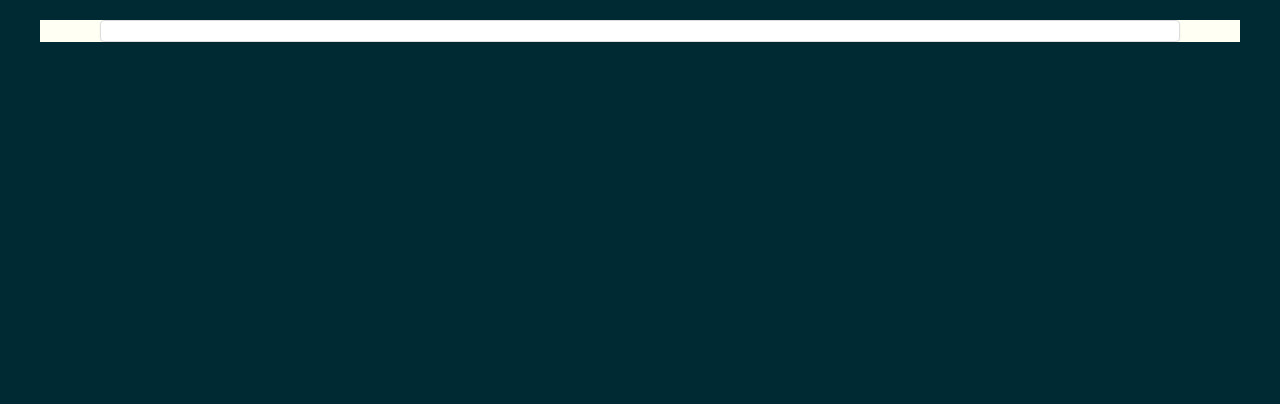
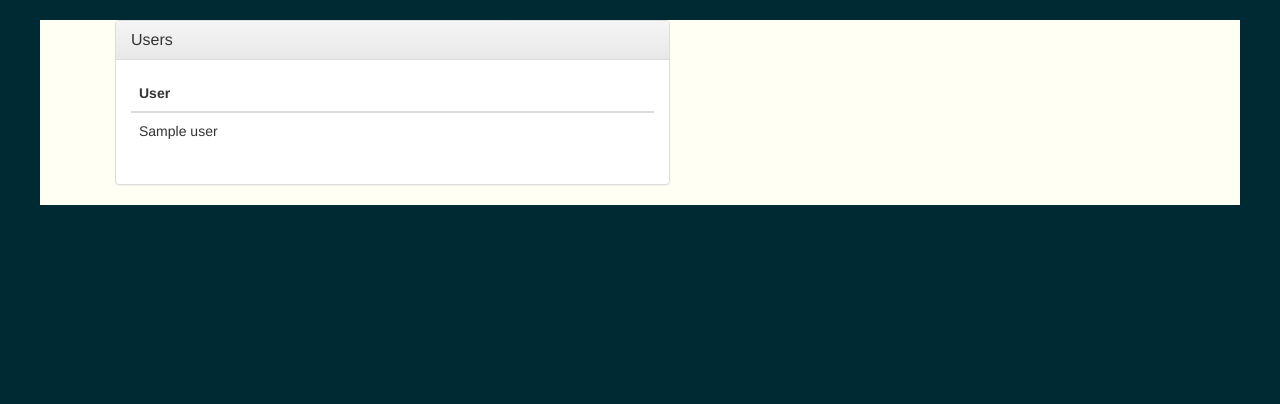
Before and after one commit to EthanLowenthal/userlogin, a Python web app: template templates/manage.html in a window 1280 px wide. Shown: the part 51-455 px from the top of the page. Run offline with Jinja, Linux system fonts and the light colour scheme; the template is opened without the code that fills it: most values are stand-ins (such as "Sample title", 1, 10 or a date in 2020); some libraries are stand-ins or nearby versions.

Commit message:
got manage lists working

```diff
--- a/templates/manage.html
+++ b/templates/manage.html
@@ -1,6 +1,32 @@
 {% extends "layout.html" %}
 {% block body %}
-<div class="list-group">
-    <button type="button" class="list-group-item">{{ user }}</button>
+
+
+<div class="container">
+    <div class="row">
+        <div class="col-md-6">
+            <div class="panel panel-default">
+                <div class="panel-heading">
+                    <h3 class="panel-title">Users</h3>
+                </div>
+                <div class="panel-body">
+                    <table id="user-table" class="table table-hover">
+                        <thead>
+                            <tr>
+                                <th>User</th>
+                            </tr>
+                        </thead>
+                        <tbody>
+                            {% for u in users %}
+                            <tr class='clickable-row' data-href="#">
+                                <td>{{ u }}</td>
+                            </tr>
+                            {% endfor %}
+                        </tbody>
+                    </table>
+                </div>
+            </div>
+        </div>
+    </div>
 </div>
 {% endblock %}
```
Also changed, not shown: flaskr.py (+9 -2 lines), 1 other file.
